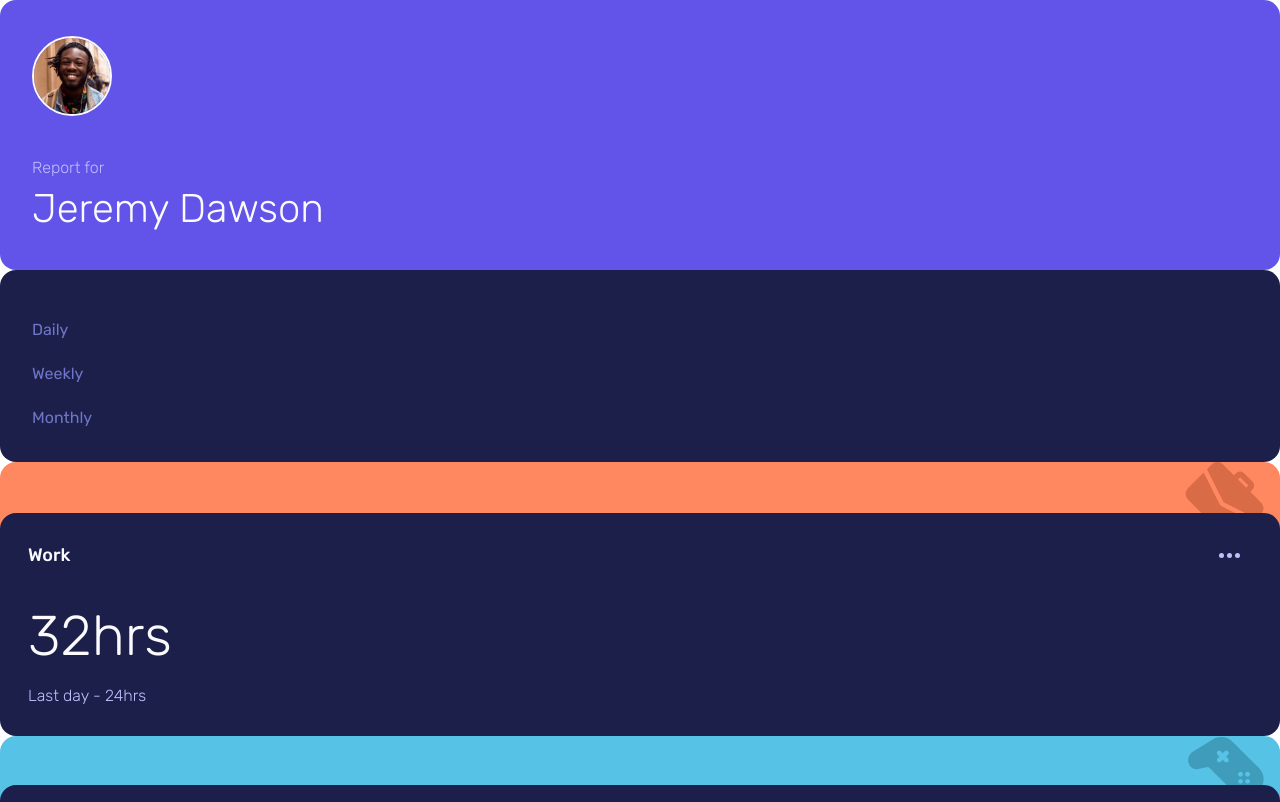
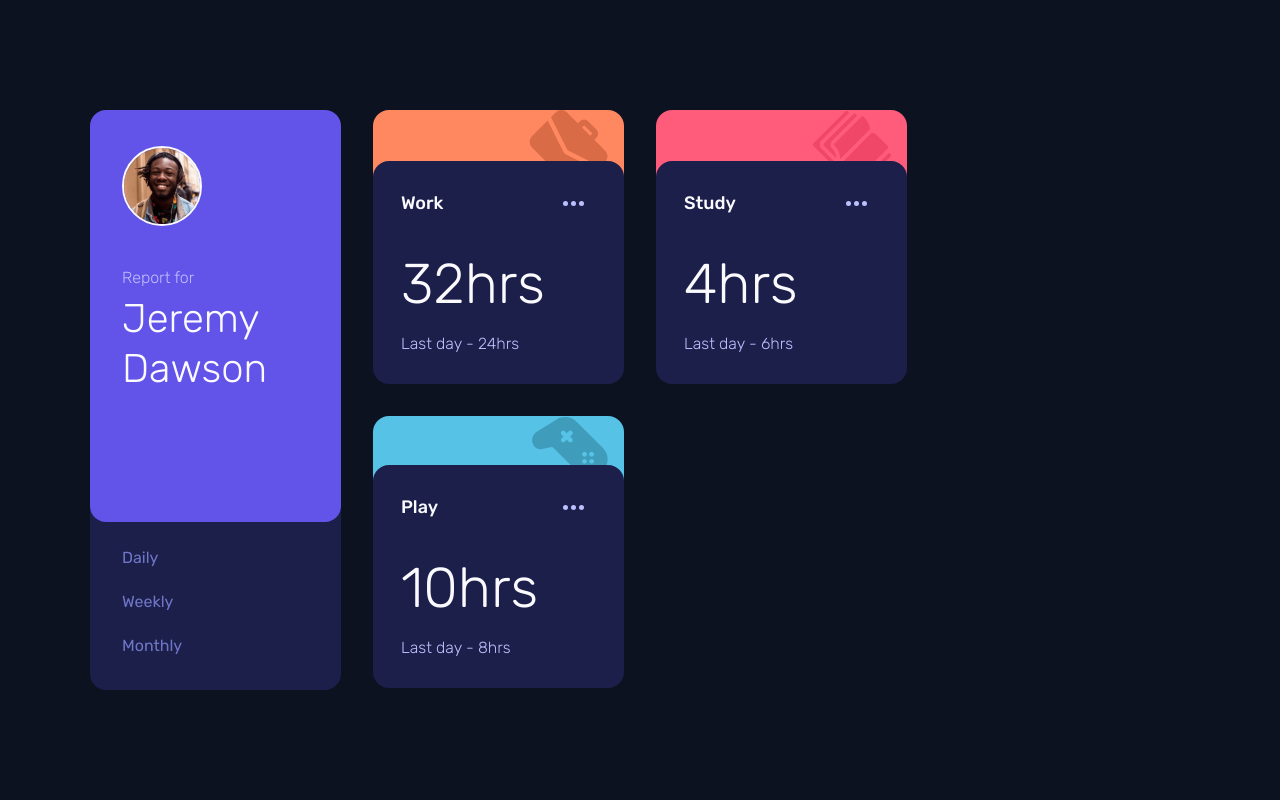
Before and after one commit to revuwem/time-tracking-dashboard, a React (Vite) app: page / in a window 1280 px wide. Shown: the top 802 px of the page. Built offline with nearby package versions, Linux system fonts and the light colour scheme.

Commit message:
feat(App): style App layout grid

```diff
--- a/src/App.tsx
+++ b/src/App.tsx
@@ -4,10 +4,18 @@ import TimeSelector from "./components/TimeSelector";
 
 function App() {
   return (
-    <main>
-      <Profile name="Jeremy Dawson" photo="images/image-jeremy.png" />
-      <TimeSelector />
-      <Dashboard />
+    <main className="min-h-screen px-5 py-10 bg-black grid place-content-center lg:place-content-stretch lg:place-items-center">
+      <div className="w-full max-w-[1100px] grid gap-8 md:grid-cols-2 lg:grid-cols-4 lg:grid-rows-2 lg:grid-flow-col items-end lg:items-stretch">
+        <div className="row-span-full flex flex-col">
+          <div className="grow z-10">
+            <Profile name="Jeremy Dawson" photo="images/image-jeremy.png" />
+          </div>
+          <div className="-mt-6">
+            <TimeSelector />
+          </div>
+        </div>
+        <Dashboard />
+      </div>
     </main>
   );
 }
```
